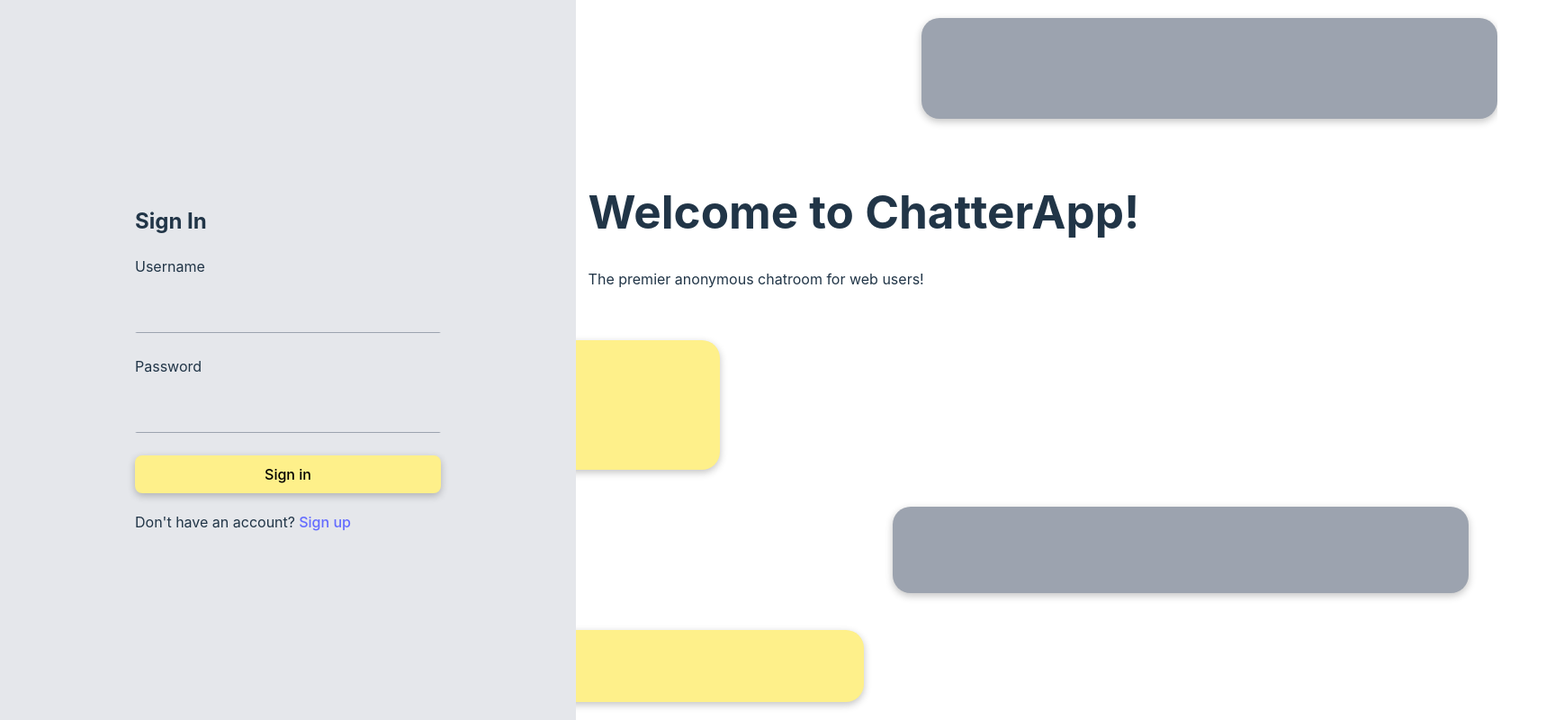
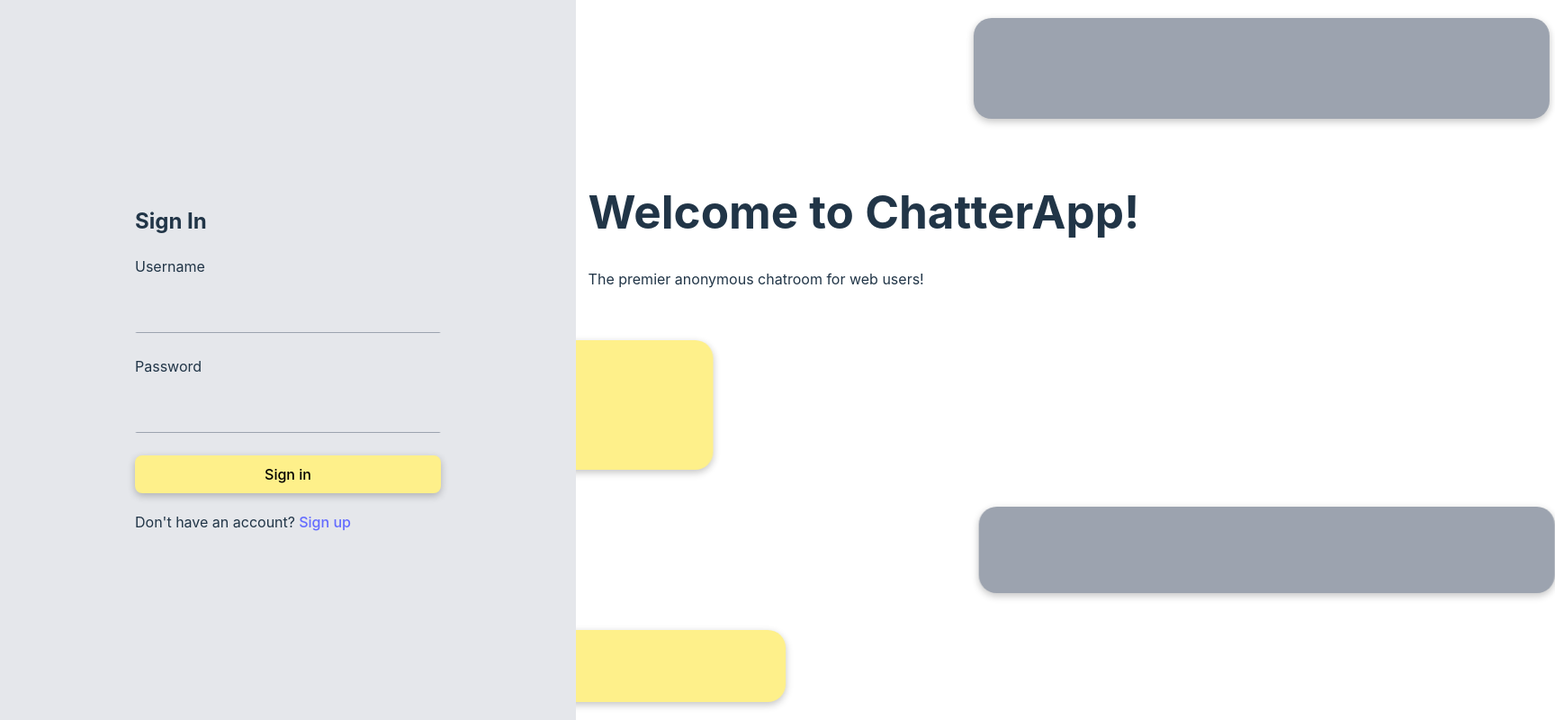
Before and after one commit to davebott-dev/messaging_app, a React (Vite) app in the folder Client/: page /login in a window 1280 px wide. Shown: the whole page at 90% size, 1728 px wide, since content can reach past the window. Built offline with nearby package versions, Linux system fonts and the light colour scheme.

Commit message:
added animation to login screen

```diff
--- a/Client/src/App.css
+++ b/Client/src/App.css
@@ -85,18 +85,22 @@ button:focus-visible {
 .one{
   height:7rem;
   transform: translateX(60%);
+  animation: 4s infinite alternate slide-left;
 }
 .two {
   height: 9rem;
   transform: translateX(-75%);
+  animation: 3s infinite alternate slide-right1;
 }
 .three {
   height: 6rem;
   transform: translateX(55%);
+  animation: 5s infinite alternate slide-left;
 }
 .four{
   height: 5rem;
   transform: translateX(-50%);
+  animation: 4s infinite alternate slide-right2;
 }
 
 form{
@@ -115,6 +119,33 @@ input{
 
 }
 
+@keyframes slide-left {
+  from{
+    transform: translateX(60%)
+  }
+  to{
+    transform: translateX(70%);
+  }
+}
+
+@keyframes slide-right1 {
+  from{
+    transform: translateX(-75%)
+  }
+  to{
+    transform: translateX(-80%);
+  }
+}
+
+@keyframes slide-right2 {
+  from{
+    transform: translateX(-50%)
+  }
+  to{
+    transform: translateX(-65%);
+  }
+}
+
 @media (prefers-color-scheme: light) {
   :root {
     color: #213547;
```
